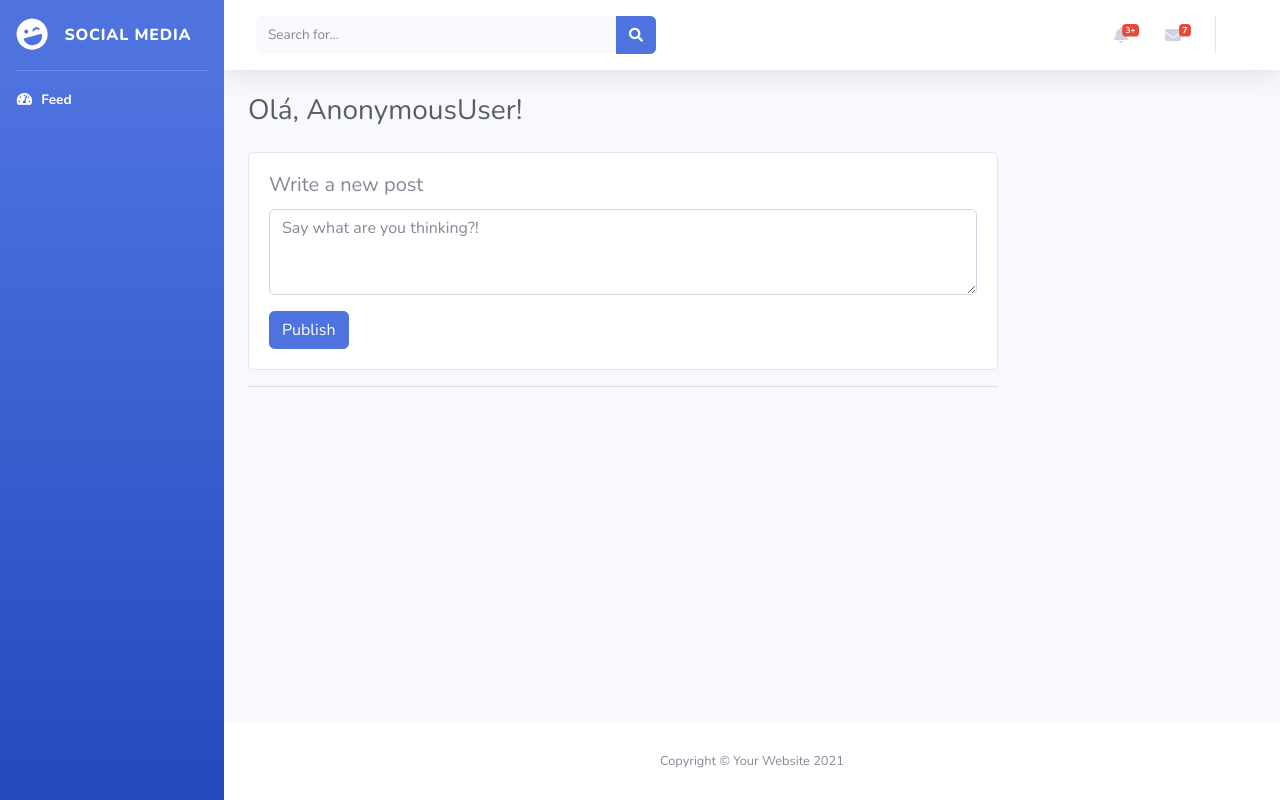
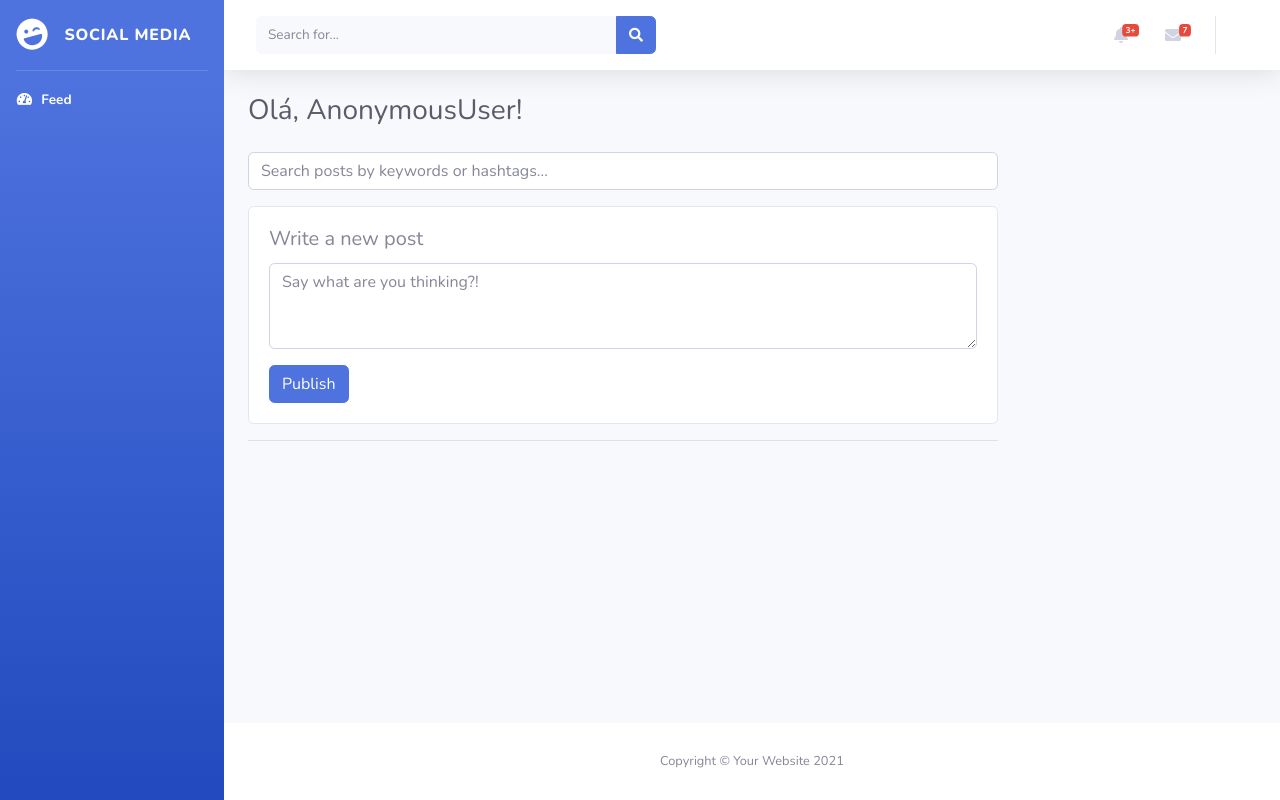
Before and after one commit to israelwerther/socialmedia, a Django app: template socialmedia/core/templates/core/index.html in a window 1280 px wide. Run offline with Django 4.2, Linux system fonts and the light colour scheme; the template is opened without the code that fills it, so the values that code supplies are empty; some libraries are stand-ins or nearby versions.

Commit message:
feat: add search_query to posts

```diff
--- a/socialmedia/core/templates/core/index.html
+++ b/socialmedia/core/templates/core/index.html
@@ -6,6 +6,9 @@
 
 <div class="row">
   <div id="app" class="col-12 col-md-9">
+    <div class="form-group mb-3">
+      <input type="text" v-model="searchQuery" class="form-control" placeholder="Search posts by keywords or hashtags..." @input="listPosts" />
+    </div>
     <div class="card">
       <div class="card-body">
         <h5 class="card-title">Write a new post</h5>
@@ -79,7 +82,11 @@
     methods: {
       listPosts() {
         axios
-          .get('{% url "api:posts-feed" %}')
+          .get('{% url "api:posts-feed" %}', {
+            params: {
+              search: this.searchQuery
+            }
+          })
           .then((response) => {
             this.posts = response.data.results;
           })
--- a/socialmedia/settings.py
+++ b/socialmedia/settings.py
@@ -100,7 +100,7 @@ REST_FRAMEWORK = {
         'rest_framework.permissions.IsAuthenticated',
     ],
     'DEFAULT_PAGINATION_CLASS': 'rest_framework.pagination.LimitOffsetPagination',
-    'PAGE_SIZE': 100
+    'PAGE_SIZE': 10
 }
 
 # Password validation
```
Also changed, not shown: socialmedia/posts/apis.py (+8 -2 lines).
